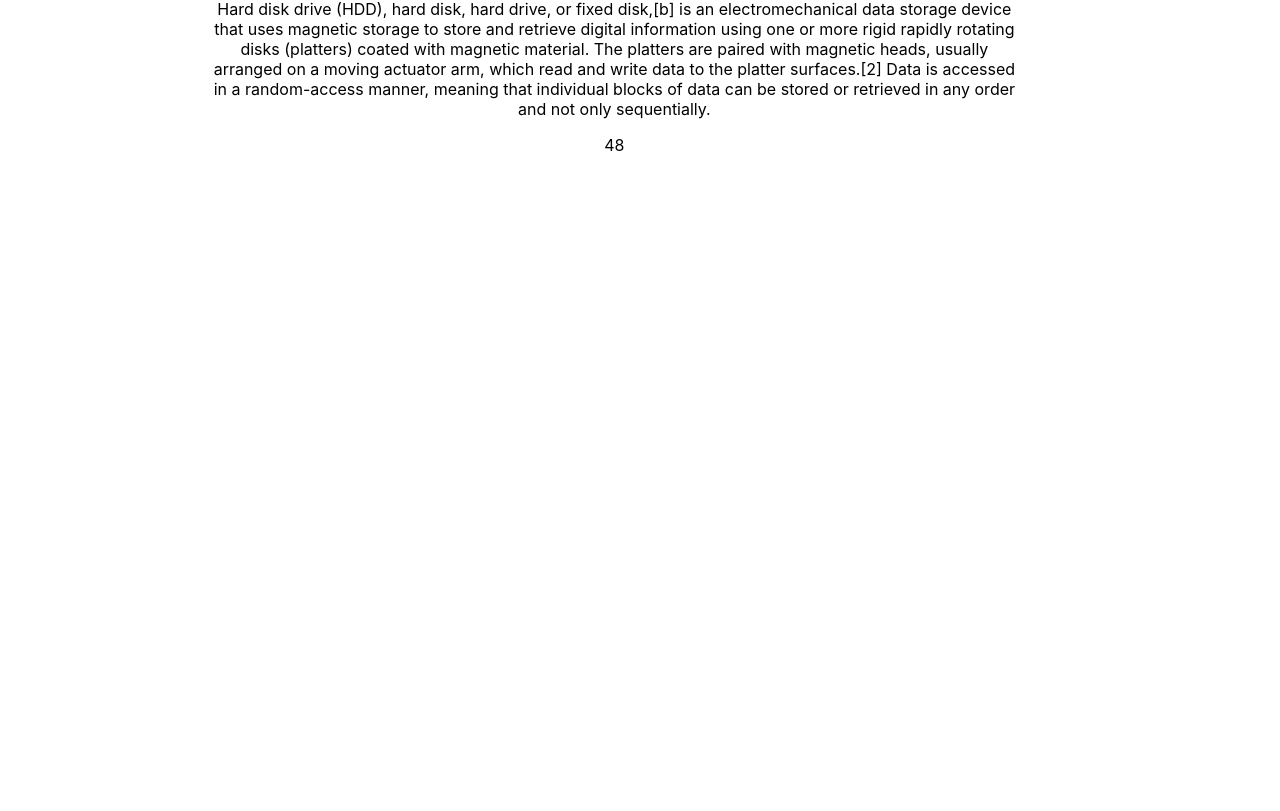
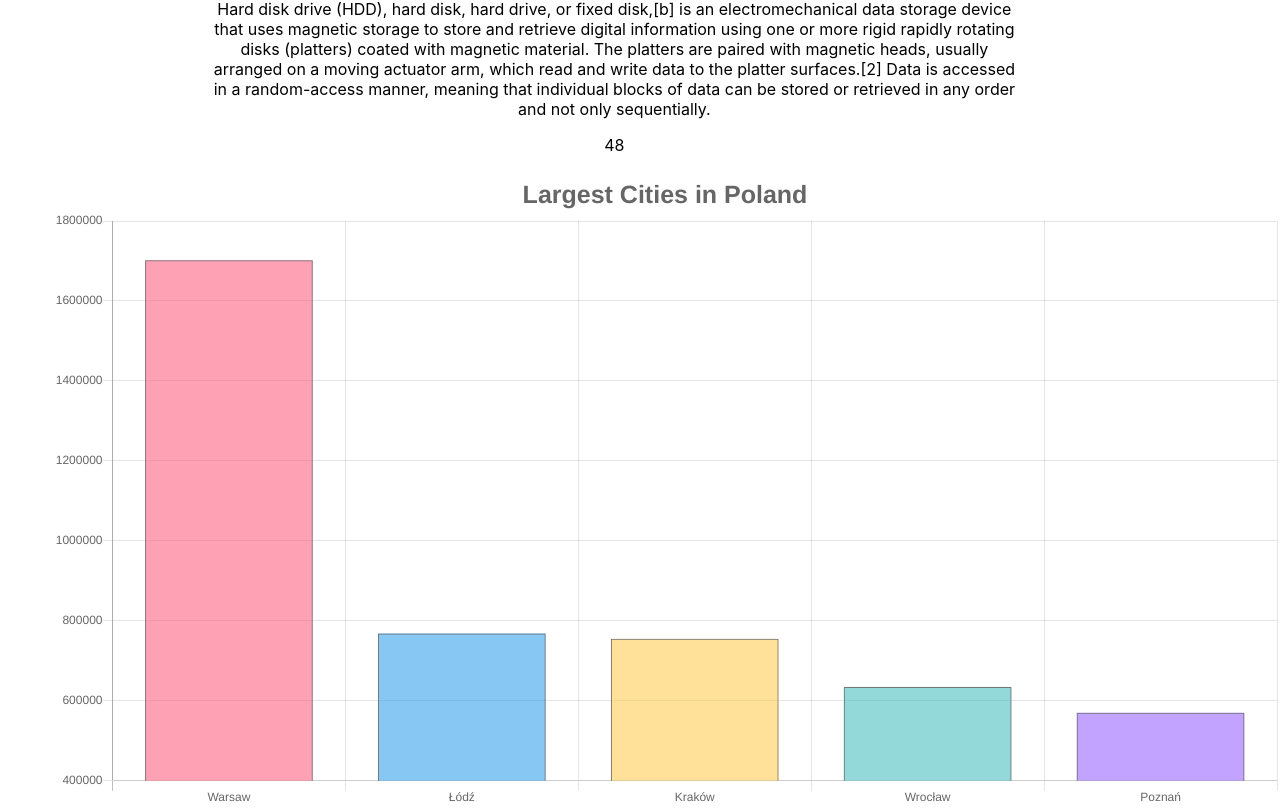
Before and after one commit to Spearek/React-Product-analisis-APP, a React (Create React App) app in the folder analysis-app/: page / in a window 1280 px wide. Shown: the part 491-1302 px from the top of the page. Before the commit the page ends 800 px from the top, so only its background shows below. Built offline with nearby package versions, Linux system fonts and the light colour scheme.

Commit message:
initial Chart component implementation into root

```diff
--- a/analysis-app/src/App.js
+++ b/analysis-app/src/App.js
@@ -2,6 +2,7 @@ import React, { Component } from 'react';
 import './App.css';
 import  ProductCard from './components/ProductCard/ProductCard';
 import Switcher from './components/Switcher/Switcher';
+import Chart from './components/Chart/Chart';
 
 class App extends Component {
 
@@ -71,6 +72,7 @@ class App extends Component {
             description={this.state.activeProduct.description}
             price={this.state.activeProduct.sale}/>
         </div>
+        <Chart/>
       </div>
     );
   }
```
